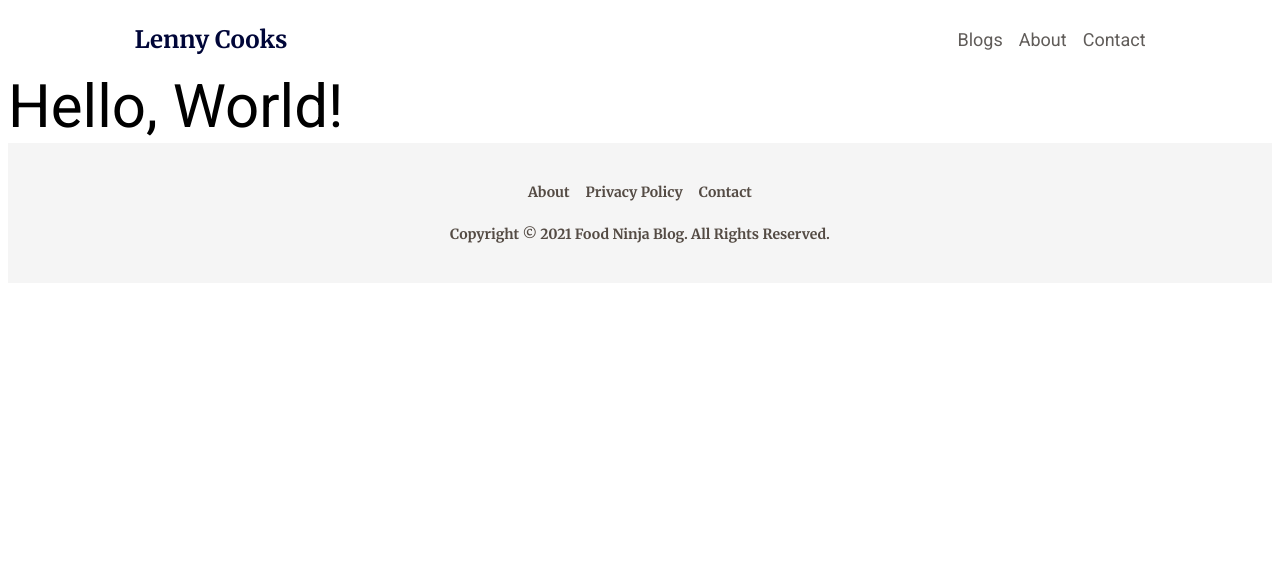
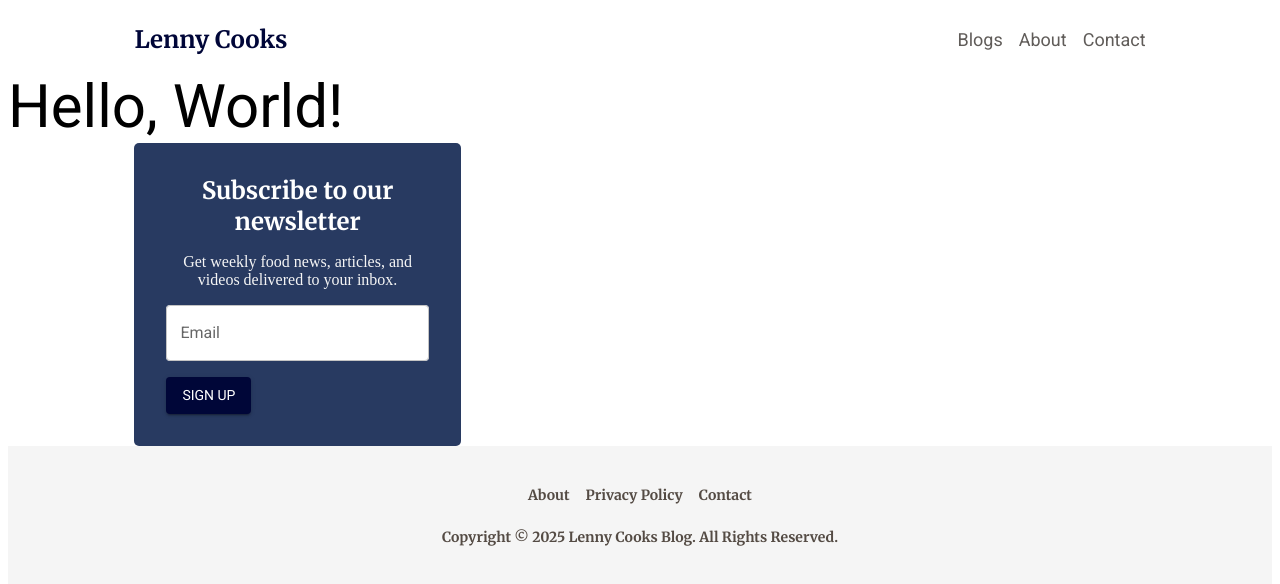
Before and after one commit to Marumo-ProG/lenny-cooks, a Next.js app: page / in a window 1280 px wide. Shown: the top 584 px of the page. Built offline with nearby package versions, Linux system fonts and the light colour scheme; what @mui/material-nextjs would draw is missing.

Commit message:
subscribe block done

```diff
--- a/package.json
+++ b/package.json
@@ -18,7 +18,8 @@
     "@mui/material-nextjs": "^6.3.1",
     "next": "15.1.5",
     "react": "^19.0.0",
-    "react-dom": "^19.0.0"
+    "react-dom": "^19.0.0",
+    "react-hook-form": "^7.54.2"
   },
   "devDependencies": {
     "@eslint/eslintrc": "^3",
--- a/src/app/layout.js
+++ b/src/app/layout.js
@@ -7,6 +7,7 @@ import Stack from "@mui/material/Stack";
 // Containers
 import NavBar from "@/common/layout/containers/NavBar";
 import Footer from "@/common/layout/containers/Footer";
+import SubscribeSection from "@/common/layout/containers/SubscribeSection";
 
 // Theme
 import ThemeContext from "@/common/theme";
@@ -26,6 +27,7 @@ export default function RootLayout({ children }) {
                         <Stack>
                             <NavBar />
                             {children}
+                            <SubscribeSection />
                             <Footer />
                         </Stack>
                     </ThemeContext>
--- a/src/common/constants.js
+++ b/src/common/constants.js
@@ -8,6 +8,7 @@ export const Colors = {
     greyLight: "#544B44",
     link: "#605C59",
     background: "#F5F5F5",
+    white: "#FFFFFF",
 };
 
 export const PageGutter = "10%";
--- a/src/common/layout/containers/Footer.js
+++ b/src/common/layout/containers/Footer.js
@@ -27,7 +27,7 @@ export default function Footer() {
                 </LinkText>
             </Stack>
             <Typography variant="footerLink" sx={{ textAlign: "center" }}>
-                Copyright © 2021 Food Ninja Blog. All Rights Reserved.
+                Copyright © 2025 Lenny Cooks Blog. All Rights Reserved.
             </Typography>
         </Stack>
     );
--- /dev/null
+++ b/src/common/layout/containers/SubscribeSection.js
@@ -0,0 +1,76 @@
+"use client";
+
+// Forms
+import { useForm, Controller } from "react-hook-form";
+
+// MUI
+import Stack from "@mui/material/Stack";
+import Typography from "@mui/material/Typography";
+import Button from "@mui/material/Button";
+import TextField from "@mui/material/TextField";
+
+// Utils
+import { PageGutter, Colors } from "@/common/constants";
+
+const SubscribeSection = () => {
+    const { control, handleSubmit } = useForm();
+
+    const handleOnSubmit = (data) => {
+        console.log(data);
+    };
+    return (
+        <Stack px={PageGutter} direction={"row"} spacing={10} alignItems={"center"}>
+            <Stack
+                width="100%"
+                sx={{ backgroundColor: Colors.tag, borderRadius: "5px", p: 4 }}
+                alignItems={"center"}
+                spacing={2}
+            >
+                <Typography variant="miniTitle" sx={{ color: Colors.white, textAlign: "center" }}>
+                    Subscribe to our newsletter
+                </Typography>
+                <Typography variant="p" sx={{ color: Colors.background, textAlign: "center" }}>
+                    Get weekly food news, articles, and videos delivered to your inbox.
+                </Typography>
+                <form onSubmit={handleSubmit(handleOnSubmit)} style={{ width: "100%" }}>
+                    <Stack spacing={2}>
+                        <Controller
+                            name="email"
+                            control={control}
+                            rules={{ required: "Email is required" }}
+                            defaultValue=""
+                            render={({ field }) => (
+                                <TextField
+                                    {...field}
+                                    variant="outlined"
+                                    label="Email"
+                                    type="email"
+                                    fullWidth
+                                    sx={{
+                                        "& .MuiInputBase-root": {
+                                            overflow: "hidden",
+                                        },
+                                        "& .MuiInputBase-input": {
+                                            backgroundColor: Colors.white,
+                                        },
+                                    }}
+                                />
+                            )}
+                        />
+                        <Button
+                            type="submit"
+                            variant="contained"
+                            sx={{ backgroundColor: Colors.title, width: "fit-content" }}
+                        >
+                            Sign Up
+                        </Button>
+                    </Stack>
+                </form>
+            </Stack>
+            <Stack width="100%"></Stack>
+            <Stack width="100%"></Stack>
+        </Stack>
+    );
+};
+
+export default SubscribeSection;
```
Also changed, not shown: 1 other file (tests, documents, lock files or other folders).
